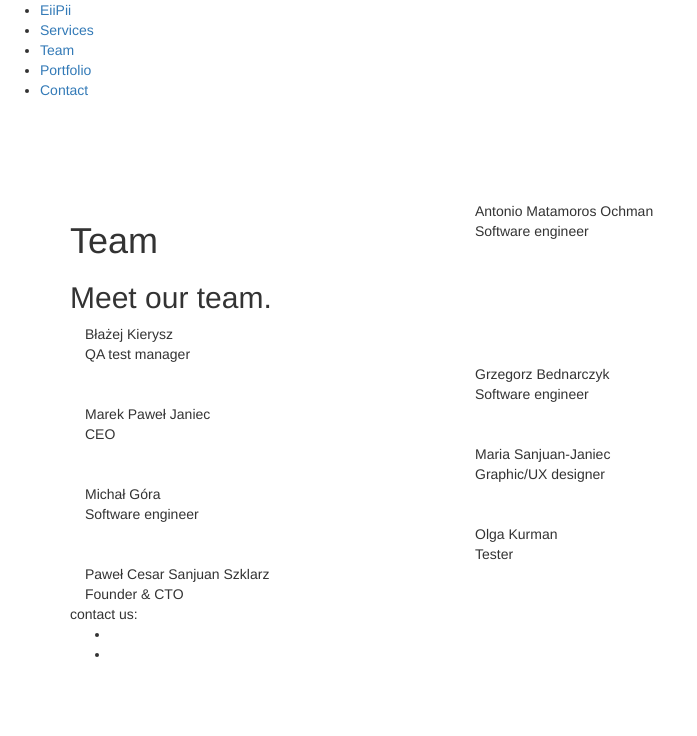
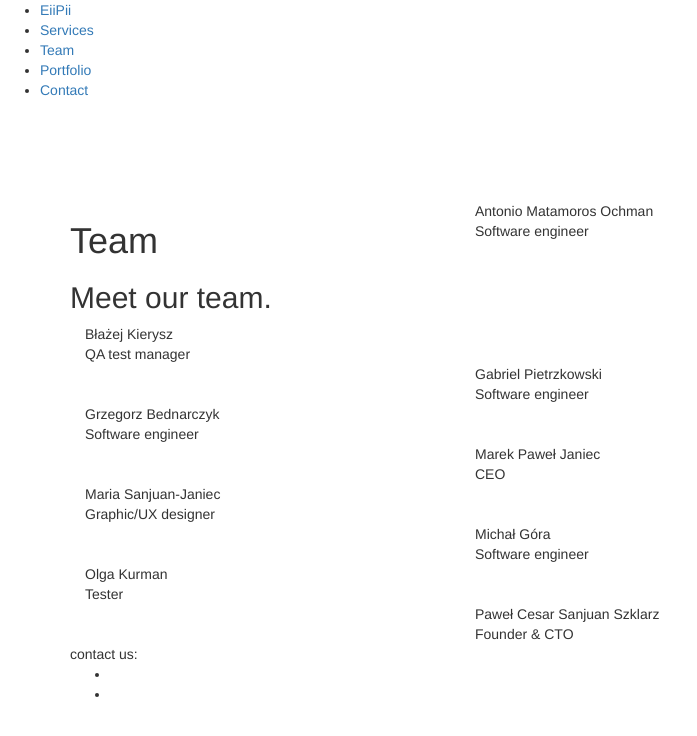
Before and after one commit to eiipii/eiipiihomepage, a Jekyll site: the page built from team.html, in a window 1280 px wide. Shown: the top 736 px of the page, without its empty margins (0-697 px from the left). Built offline with Jekyll 4.4.1, drawn with Linux system fonts in a browser that asks for light colours; nearby versions of some CDN libraries.

Commit message:
gabriel, link

```diff
--- a/_includes/portfolioContent.html
+++ b/_includes/portfolioContent.html
@@ -13,8 +13,9 @@
             </div>
         </div>
         <p>Our customer is a education related enterprise that run prototypes for learning tools design and analysis.</p>
-        <p>Niezbednik (Essentials) allow the creation of custom learning keywords database for the students. A key feature is the total monitoring of user interaction with the application during the learning process.</p>
+        <p>Niezbednik Inteligenta(Intellectual Essentials) allow the creation of custom learning keywords database for the students. A key feature is the total monitoring of user interaction with the application during the learning process.</p>
         <p><b>Technologies:</b> AngularJS, Scala, Scalatra, Hibernate, Docker, Postgresql.</p>
+        <p><a href="https://niezbednik.eiipii.com/">Niezbednik Inteligenta</a></p>
         <hr class="portfolio">
     </section>
     <section id="bigdata" class="portfolio">
--- a/team.html
+++ b/team.html
@@ -49,6 +49,22 @@
                     <div class="row">
                         <div class="col-lg-12 col-md-12 total-height-team">
                             <div class="col-lg-4 color-for-text-team">
+                                <figure class="text-team-name">Gabriel Pietrzkowski</figure>
+                                <figure class="text-team-position">Software engineer</figure>
+                            </div>
+                            <div class="col-lg-8 color-cut-team"></div>
+                            <div class="col-lg-8 white-for-image-team">
+                                <div class="image-team-around team-pietrzkowski"></div>
+                            </div>
+                        </div>
+                    </div>
+                </div>
+            </div>
+            <div class="row">
+                <div class="col-md-8 row-team">
+                    <div class="row">
+                        <div class="col-lg-12 col-md-12 total-height-team">
+                            <div class="col-lg-4 color-for-text-team">
                                 <figure class="text-team-name">Grzegorz Bednarczyk</figure>
                                 <figure class="text-team-position">Software engineer</figure>
                             </div>
@@ -59,8 +75,10 @@
                         </div>
                     </div>
                 </div>
+                <div class="col-md-4 row-team"></div>
             </div>
             <div class="row">
+                <div class="col-md-4 row-team"></div>
                 <div class="col-md-8 row-team">
                     <div class="row">
                         <div class="col-lg-12 col-md-12 total-height-team">
@@ -75,10 +93,8 @@
                         </div>
                     </div>
                 </div>
-                <div class="col-md-4 row-team"></div>
             </div>
             <div class="row">
-                <div class="col-md-4 row-team"></div>
                 <div class="col-md-8 row-team">
                     <div class="row">
                         <div class="col-lg-12 col-md-12 total-height-team">
@@ -93,8 +109,10 @@
                         </div>
                     </div>
                 </div>
+                <div class="col-md-4 row-team"></div>
             </div>
             <div class="row">
+                <div class="col-md-4 row-team"></div>
                 <div class="col-md-8 row-team">
                     <div class="row">
                         <div class="col-lg-12 col-md-12 total-height-team">
@@ -109,10 +127,8 @@
                         </div>
                     </div>
                 </div>
-                <div class="col-md-4 row-team"></div>
             </div>
             <div class="row">
-                <div class="col-md-4 row-team"></div>
                 <div class="col-md-8 row-team">
                     <div class="row">
                         <div class="col-lg-12 col-md-12 total-height-team">
@@ -127,8 +143,10 @@
                         </div>
                     </div>
                 </div>
+                <div class="col-md-4 row-team"></div>
             </div>
             <div class="row">
+                <div class="col-md-4 row-team"></div>
                 <div class="col-md-8 row-team">
                     <div class="row">
                         <div class="col-lg-12 col-md-12 total-height-team">
@@ -143,7 +161,6 @@
                         </div>
                     </div>
                 </div>
-                <div class="col-md-4 row-team"></div>
             </div>
         </section>
     </div>
```
Also changed, not shown: assets/css/style.css (+5 -2 lines).
